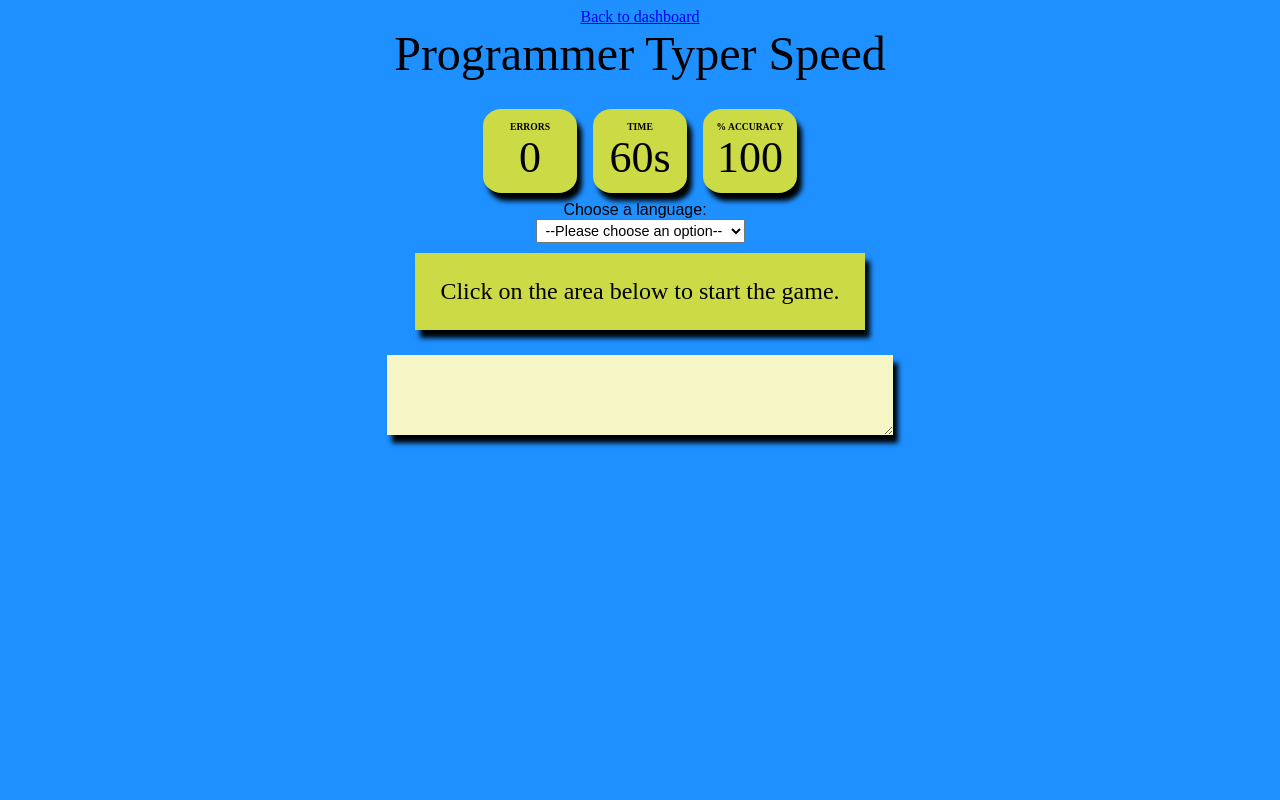
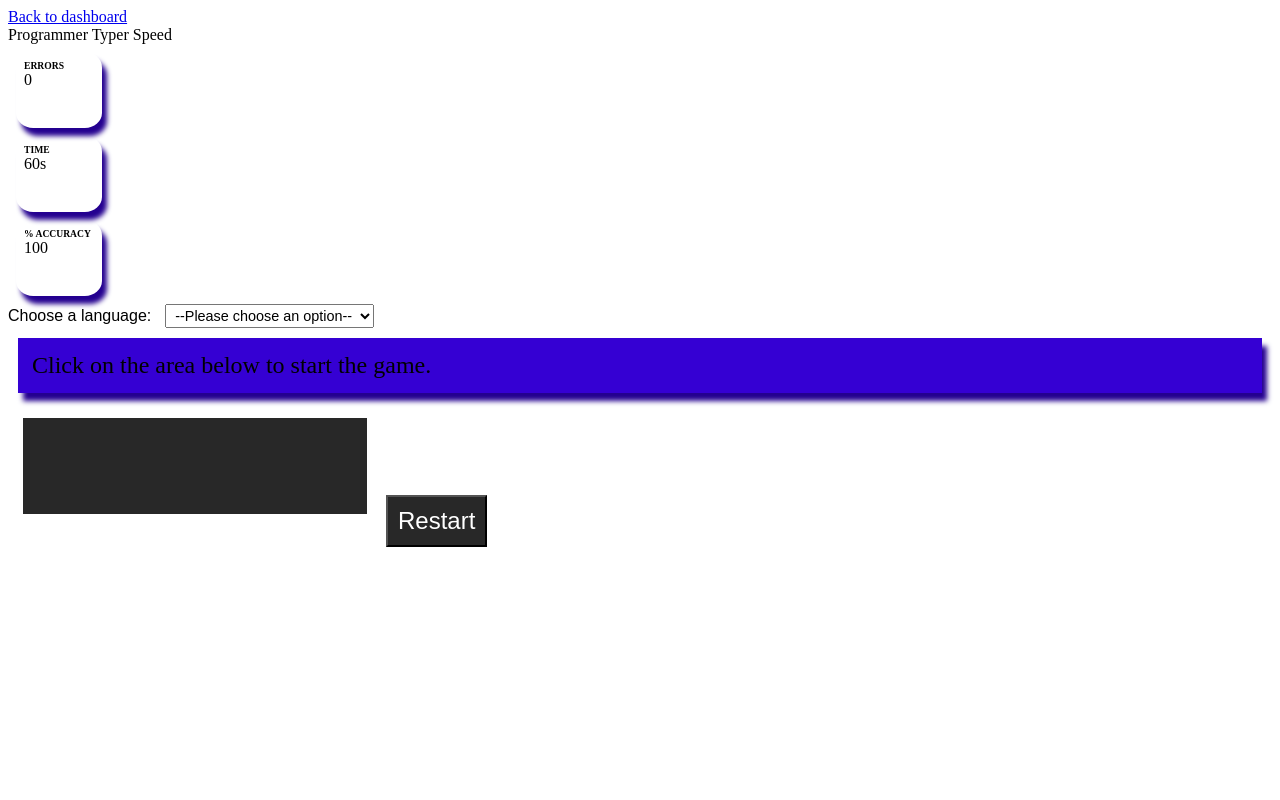
Before and after one commit to carlosricov/Flask-Practice-Typer-Team3, a Flask app: page /dash/typer in a window 1280 px wide. Run offline with Flask 2, Linux system fonts and the light colour scheme; the visitor is signed in with stand-in values (Sample User, id 1).

Commit message:
Restyles typer page

```diff
--- a/app/static/styles/typer.css
+++ b/app/static/styles/typer.css
@@ -1,35 +1,14 @@
-body {
-    background-color: dodgerblue;
-    color: black;
-    text-align: center;
-  }
 
-  .container {
-    display: flex;
-    flex-direction: column;
-    align-items: center;
-  }
-
-  .heading {
-    margin-bottom: 20px;
-    font-size: 3rem;
-    color: black;
-  }
-
-  .header {
-    display: flex;
-    align-items: center;
-  }
 
   .timer, .errors, .accuracy,
   .cpm, .wpm {
-    background-color: #ccda46;
     height: 60px;
     width: 70px;
     margin: 8px;
-    padding: 12px;
+    padding: 8px;
     border-radius: 20%;
-    box-shadow: black 5px 8px 5px;
+    /*box-shadow: black 5px 8px 5px;*/
+    box-shadow: #240090 5px 8px 5px;
   }
 
   .cpm, .wpm  {
@@ -42,39 +21,55 @@ body {
     font-weight: 600;
   }
 
+  .px-20 {
+    padding-left: 160px;
+    padding-right: 160px;
+  }
+
   .curr_time, .curr_errors,
   .curr_accuracy, .curr_cpm,
   .curr_wpm {
-    font-size: 2.75rem;
+
+  }
+
+  .bg-goodblu {
+    background-color: #3500d3;
   }
 
   .quote {
-    background-color: #ccda46;
+    background-color: #3500d3;
     font-size: 1.5rem;
     margin: 10px;
-    padding: 25px;
-    box-shadow: black 5px 8px 5px;
+    padding: 14px;
+    box-shadow: #240090 5px 8px 5px;
   }
 
   .input_area {
-    background-color: #f5f5c6;
-    height: 80px;
-    width: 40%;
+    background-color: #282828;
+    border-color: #282828;
+    color: white;
+
     font-size: 1.5rem;
     font-weight: 600;
     margin: 15px;
     padding: 20px;
     border: 0px;
-    box-shadow: black 5px 8px 5px;
+    height: 100v;
+
   }
 
   .restart_btn {
-    display: none;
-    background-color: #326765;
+    background-color: #282828;
+    color: #fff;
     font-size: 1.5rem;
     padding: 10px;
-    border: 0px;
-    box-shadow: black 5px 8px 5px;
+  }
+
+  .restart_btn:hover {
+    background-color: #3500d3;
+    box-shadow: #240090 5px 8px 5px;
+    color: #fff;
+
   }
 
   .incorrect_char {
@@ -88,7 +83,7 @@ body {
 
    /* Dropdown Button */
 .dropbtn {
-    background-color: #3498DB;
+    background-color: #3500d3;
     color: white;
     padding: 16px;
     font-size: 16px;
@@ -98,7 +93,7 @@ body {
 
   /* Dropdown button on hover & focus */
   .dropbtn:hover, .dropbtn:focus {
-    background-color: #2980B9;
+    background-color: #3500d3;
   }
 
   /* The container <div> - needed to position the dropdown content */
@@ -119,7 +114,7 @@ body {
 
   /* Links inside the dropdown */
   .dropdown-content a {
-    color: black;
+    color: #fff;
     padding: 12px 16px;
     text-decoration: none;
     display: block;
@@ -137,7 +132,6 @@ footer {
 }
 
 label {
-    font-size: 1rem;
     padding-right: 10px;
 }
 
@@ -153,6 +147,17 @@ footer {
     left: 30px;
 }
 
+textarea {
+  border: none;
+  overflow: auto;
+  outline: none;
+
+  -webkit-box-shadow: none;
+  -moz-box-shadow: none;
+  box-shadow: none;
+  resize: none;
+}
+
 /* .output {
     background: center/cover no-repeat url('/media/cc0-images/hamster.jpg');
     position: relative;
```
